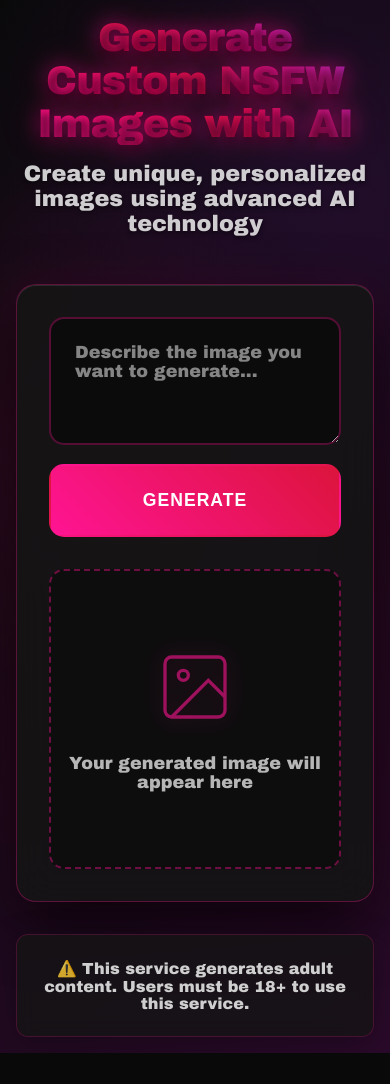
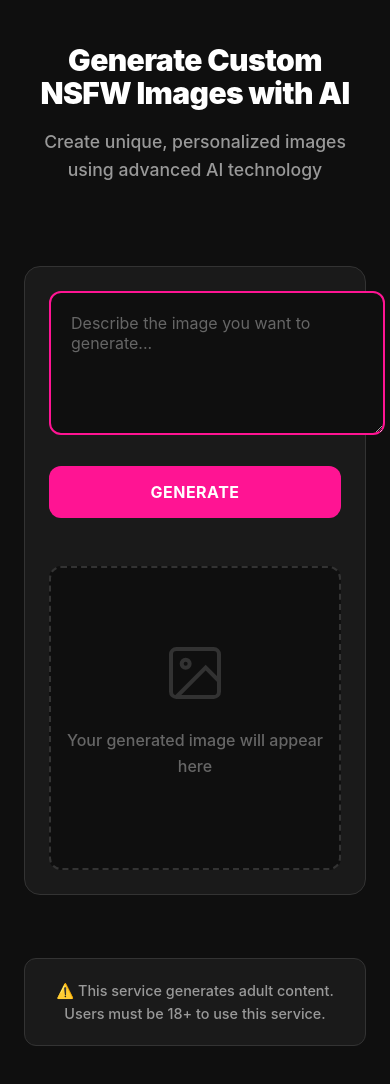
Before and after one commit to starter12x69/NSFW, a Flask app: page / in a window 390 px wide. Before the commit the page ends 1053 px from the top, so only its background shows below. Run offline with Flask 3, Linux system fonts and the light colour scheme.

Commit message:
Assistant checkpoint: Redesigned with premium minimalist aesthetic
Assistant generated file changes:
- static/style.css: Redesign with modern minimalist premium aesthetic

---

User prompt:

Redesign the page to feel modern, minimalist, and premium for an NSFW AI image generator.
Use a matte black or dark gray background with hot pink and crimson accents (no gradients or glows).
Use sleek sans-serif fonts like Inter or Poppins, with clean, bold headings.
The “Generate” button should be solid hot pink with sharp hover effects (e.g., outline or shadow), not a glow.
Add a thin pink border around the input area.
Keep the layout centered and mobile-friendly.
Make it feel high-end, like an exclusive tool.

Replit-Commit-Author: Assistant
Replit-Commit-Session-Id: 0757e827-e5cf-48f1-b98f-03e9810eda62

````diff
--- a/static/style.css
+++ b/static/style.css
@@ -1,3 +1,8 @@
+` tags.
+
+```
+<replit_final_file>
+@import url('https://fonts.googleapis.com/css2?family=Inter:wght@400;500;600;700;800;900&display=swap');
 
 * {
     margin: 0;
@@ -6,177 +11,129 @@
 }
 
 body {
-    font-family: 'Arial Black', -apple-system, BlinkMacSystemFont, 'Segoe UI', Roboto, sans-serif;
-    background: linear-gradient(135deg, #0a0a0a 0%, #1a0a1a 50%, #2a0a2a 100%);
+    font-family: 'Inter', -apple-system, BlinkMacSystemFont, 'Segoe UI', sans-serif;
+    background-color: #0f0f0f;
     min-height: 100vh;
     color: #ffffff;
-    position: relative;
-}
-
-body::before {
-    content: '';
-    position: fixed;
-    top: 0;
-    left: 0;
-    width: 100%;
-    height: 100%;
-    background: radial-gradient(circle at 20% 50%, rgba(255, 20, 147, 0.1) 0%, transparent 50%),
-                radial-gradient(circle at 80% 20%, rgba(138, 43, 226, 0.1) 0%, transparent 50%),
-                radial-gradient(circle at 40% 80%, rgba(220, 20, 60, 0.05) 0%, transparent 50%);
-    pointer-events: none;
-    z-index: -1;
+    line-height: 1.6;
 }
 
 .container {
-    max-width: 1200px;
+    max-width: 800px;
     margin: 0 auto;
     padding: 2rem;
     min-height: 100vh;
     display: flex;
     flex-direction: column;
-    justify-content: space-between;
+    justify-content: center;
 }
 
 .header {
     text-align: center;
-    margin-bottom: 3rem;
+    margin-bottom: 4rem;
 }
 
 .headline {
-    font-size: 3.5rem;
+    font-size: 3rem;
     font-weight: 900;
     color: #ffffff;
     margin-bottom: 1rem;
-    text-shadow: 0 0 20px rgba(255, 20, 147, 0.5),
-                 0 0 40px rgba(255, 20, 147, 0.3),
-                 0 4px 8px rgba(0, 0, 0, 0.8);
-    background: linear-gradient(45deg, #ff1493, #dc143c, #8a2be2);
-    background-clip: text;
-    -webkit-background-clip: text;
-    -webkit-text-fill-color: transparent;
-    letter-spacing: -1px;
+    letter-spacing: -0.02em;
+    line-height: 1.1;
 }
 
 .subtitle {
-    font-size: 1.4rem;
-    color: rgba(255, 255, 255, 0.8);
-    font-weight: 600;
-    text-shadow: 0 2px 4px rgba(0, 0, 0, 0.5);
+    font-size: 1.1rem;
+    color: #999999;
+    font-weight: 500;
 }
 
 .main-content {
     flex: 1;
     display: flex;
     justify-content: center;
-    align-items: flex-start;
+    align-items: center;
 }
 
 .generator-section {
-    background: rgba(20, 20, 20, 0.9);
-    border: 1px solid rgba(255, 20, 147, 0.3);
-    border-radius: 20px;
+    background-color: #1a1a1a;
+    border-radius: 16px;
     padding: 3rem;
-    box-shadow: 0 20px 60px rgba(0, 0, 0, 0.8),
-                0 0 40px rgba(255, 20, 147, 0.1),
-                inset 0 1px 0 rgba(255, 255, 255, 0.1);
-    max-width: 800px;
     width: 100%;
-    backdrop-filter: blur(20px);
+    border: 1px solid #333333;
 }
 
 .input-section {
-    margin-bottom: 2rem;
+    margin-bottom: 3rem;
 }
 
 .prompt-input {
     width: 100%;
-    padding: 1.5rem;
-    border: 2px solid rgba(255, 20, 147, 0.3);
-    border-radius: 15px;
-    font-size: 1.1rem;
+    padding: 1.25rem;
+    border: 2px solid #ff1493;
+    border-radius: 12px;
+    font-size: 1rem;
     resize: vertical;
-    transition: all 0.3s ease;
+    transition: all 0.2s ease;
     font-family: inherit;
-    background: rgba(10, 10, 10, 0.8);
+    background-color: #0f0f0f;
     color: #ffffff;
-    font-weight: 600;
+    font-weight: 500;
+    min-height: 120px;
 }
 
 .prompt-input:focus {
     outline: none;
     border-color: #ff1493;
-    background: rgba(20, 20, 20, 0.9);
-    box-shadow: 0 0 0 4px rgba(255, 20, 147, 0.2),
-                0 0 20px rgba(255, 20, 147, 0.3);
+    background-color: #1a1a1a;
 }
 
 .prompt-input::placeholder {
-    color: rgba(255, 255, 255, 0.5);
-    font-weight: 500;
+    color: #666666;
+    font-weight: 400;
 }
 
 .generate-btn {
     width: 100%;
-    padding: 1.8rem;
-    background: linear-gradient(45deg, #ff1493, #dc143c);
-    color: white;
+    padding: 1.25rem;
+    background-color: #ff1493;
+    color: #ffffff;
     border: none;
-    border-radius: 15px;
-    font-size: 1.3rem;
-    font-weight: 900;
+    border-radius: 12px;
+    font-size: 1.1rem;
+    font-weight: 700;
     cursor: pointer;
-    transition: all 0.3s ease;
-    margin-top: 1rem;
-    position: relative;
-    overflow: hidden;
+    transition: all 0.2s ease;
+    margin-top: 1.5rem;
     text-transform: uppercase;
-    letter-spacing: 1px;
-    border: 2px solid transparent;
-}
-
-.generate-btn::before {
-    content: '';
-    position: absolute;
-    top: 0;
-    left: 0;
-    right: 0;
-    bottom: 0;
-    background: linear-gradient(45deg, #ff1493, #dc143c, #8a2be2);
-    border-radius: inherit;
-    z-index: -1;
-    transition: all 0.3s ease;
+    letter-spacing: 0.5px;
+    font-family: inherit;
 }
 
 .generate-btn:hover {
-    transform: translateY(-3px);
-    box-shadow: 0 15px 35px rgba(255, 20, 147, 0.4),
-                0 0 40px rgba(255, 20, 147, 0.6),
-                0 0 80px rgba(255, 20, 147, 0.3);
-    border-color: rgba(255, 20, 147, 0.8);
-}
-
-.generate-btn:hover::before {
-    filter: brightness(1.2) saturate(1.3);
+    background-color: #e6127a;
+    box-shadow: 0 0 0 2px #ff1493;
+    transform: translateY(-1px);
 }
 
 .generate-btn:active {
-    transform: translateY(-1px);
+    transform: translateY(0);
 }
 
 .generate-btn:disabled {
-    opacity: 0.7;
+    opacity: 0.6;
     cursor: not-allowed;
     transform: none;
     box-shadow: none;
 }
 
 .loading-spinner {
-    width: 24px;
-    height: 24px;
-    border: 3px solid rgba(255, 255, 255, 0.3);
+    width: 20px;
+    height: 20px;
+    border: 2px solid rgba(255, 255, 255, 0.3);
     border-radius: 50%;
-    border-top-color: #ff1493;
-    animation: spin 1s ease-in-out infinite;
+    border-top-color: #ffffff;
+    animation: spin 1s linear infinite;
     margin: 0 auto;
 }
 
@@ -193,85 +150,67 @@ body::before {
     width: 100%;
     max-width: 512px;
     height: 512px;
-    border: 2px dashed rgba(255, 20, 147, 0.4);
-    border-radius: 15px;
+    border: 2px dashed #333333;
+    border-radius: 12px;
     display: flex;
     align-items: center;
     justify-content: center;
-    background: rgba(10, 10, 10, 0.6);
-    transition: all 0.3s ease;
-    position: relative;
+    background-color: #0f0f0f;
+    transition: all 0.2s ease;
 }
 
-.image-placeholder::before {
-    content: '';
-    position: absolute;
-    top: -2px;
-    left: -2px;
-    right: -2px;
-    bottom: -2px;
-    background: linear-gradient(45deg, #ff1493, #dc143c, #8a2be2, #ff1493);
-    border-radius: inherit;
-    z-index: -1;
-    opacity: 0;
-    transition: opacity 0.3s ease;
-}
-
-.image-placeholder:hover::before {
-    opacity: 0.3;
+.image-placeholder:hover {
+    border-color: #555555;
 }
 
 .placeholder-content {
     text-align: center;
-    color: rgba(255, 255, 255, 0.7);
+    color: #666666;
 }
 
 .placeholder-content p {
-    font-weight: 600;
-    font-size: 1.1rem;
+    font-weight: 500;
+    font-size: 1rem;
+    margin-top: 1rem;
 }
 
 .placeholder-icon {
-    width: 80px;
-    height: 80px;
-    margin-bottom: 1.5rem;
-    opacity: 0.6;
-    stroke: #ff1493;
-    filter: drop-shadow(0 0 10px rgba(255, 20, 147, 0.3));
+    width: 64px;
+    height: 64px;
+    opacity: 0.4;
+    stroke: #666666;
+    stroke-width: 1.5;
 }
 
 .generated-image {
     width: 100%;
     height: 100%;
     object-fit: cover;
-    border-radius: 13px;
-    box-shadow: 0 0 30px rgba(255, 20, 147, 0.3);
+    border-radius: 10px;
 }
 
 .footer {
     text-align: center;
-    margin-top: 2rem;
+    margin-top: 3rem;
 }
 
 .disclaimer {
-    color: rgba(255, 255, 255, 0.8);
-    font-size: 1rem;
-    font-weight: 600;
-    background: rgba(20, 20, 20, 0.8);
-    padding: 1.5rem;
+    color: #999999;
+    font-size: 0.9rem;
+    font-weight: 500;
+    background-color: #1a1a1a;
+    padding: 1.25rem;
     border-radius: 12px;
-    backdrop-filter: blur(10px);
-    border: 1px solid rgba(255, 20, 147, 0.2);
-    box-shadow: 0 8px 32px rgba(0, 0, 0, 0.3);
+    border: 1px solid #333333;
 }
 
 @media (max-width: 768px) {
     .container {
-        padding: 1rem;
+        padding: 1.5rem;
     }
 
     .headline {
-        font-size: 2.5rem;
+        font-size: 2.25rem;
     }
 
     .generator-section {
@@ -283,7 +222,25 @@ body::before {
     }
 
     .generate-btn {
-        font-size: 1.1rem;
+        font-size: 1rem;
+        padding: 1rem;
+    }
+}
+
+@media (max-width: 480px) {
+    .container {
+        padding: 1rem;
+    }
+
+    .headline {
+        font-size: 1.875rem;
+    }
+
+    .generator-section {
         padding: 1.5rem;
     }
+
+    .prompt-input {
+        min-height: 100px;
+    }
 }
````
